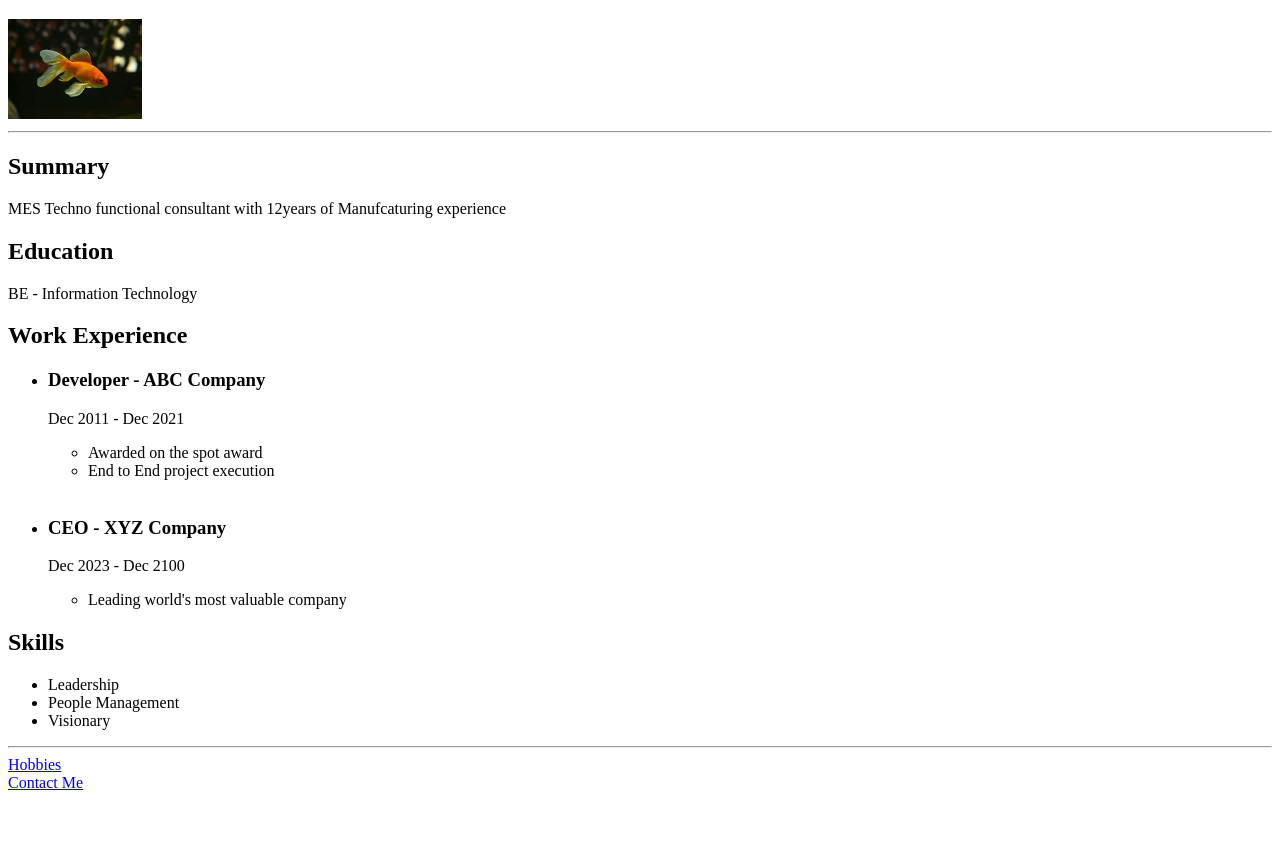
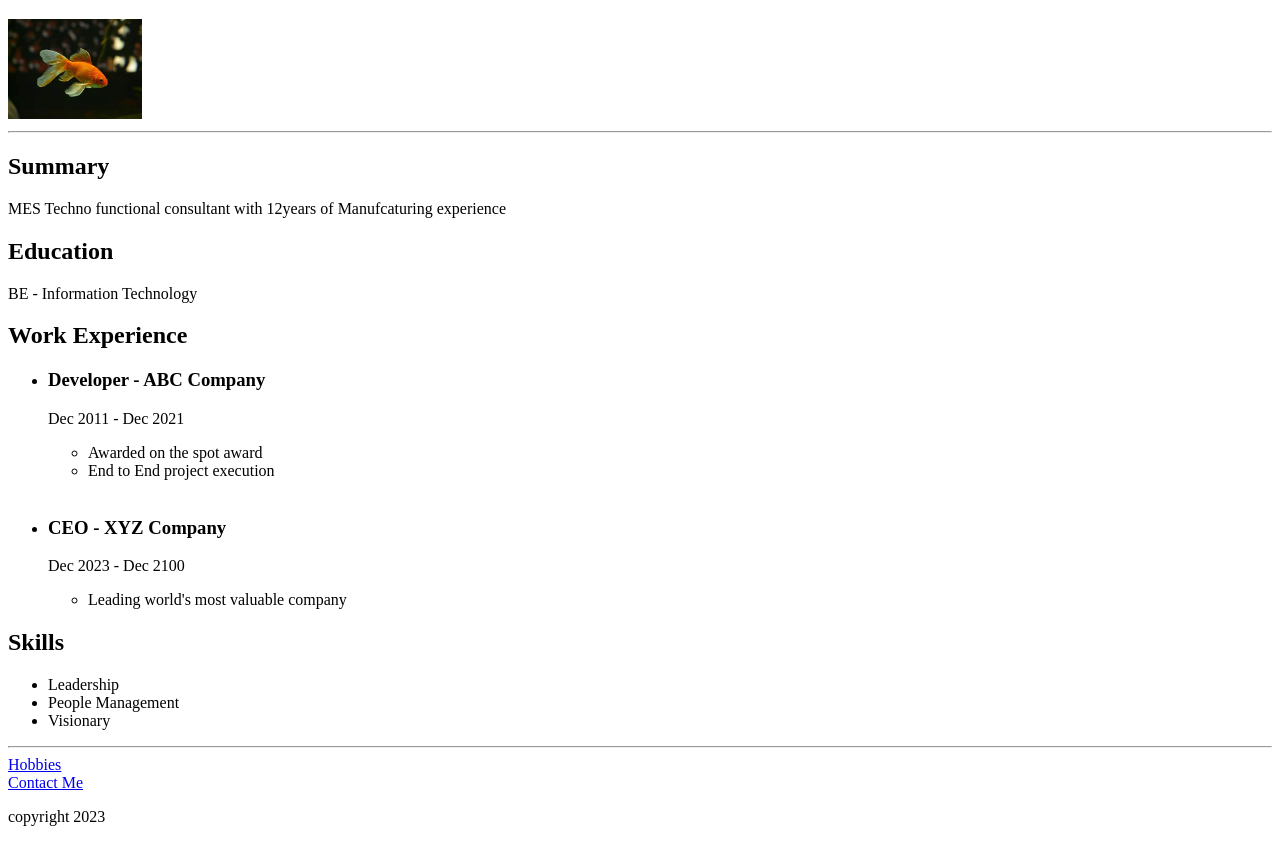
Before and after one commit to shanr89/Resume, a plain HTML site: page index.html in a window 1280 px wide. Shown: the part 61-903 px from the top of the page. Before the commit the page ends 861 px from the top, so only its background shows below. Drawn offline with Linux system fonts and the light colour scheme.

Commit message:
Update index.html

```diff
--- a/index.html
+++ b/index.html
@@ -45,7 +45,9 @@
         <a href="./Public/contact.html">Contact Me</a>
     </body>
 
-
+<footer>
+    <p>copyright 2023</p>
+</footer>
 
 
 
```
